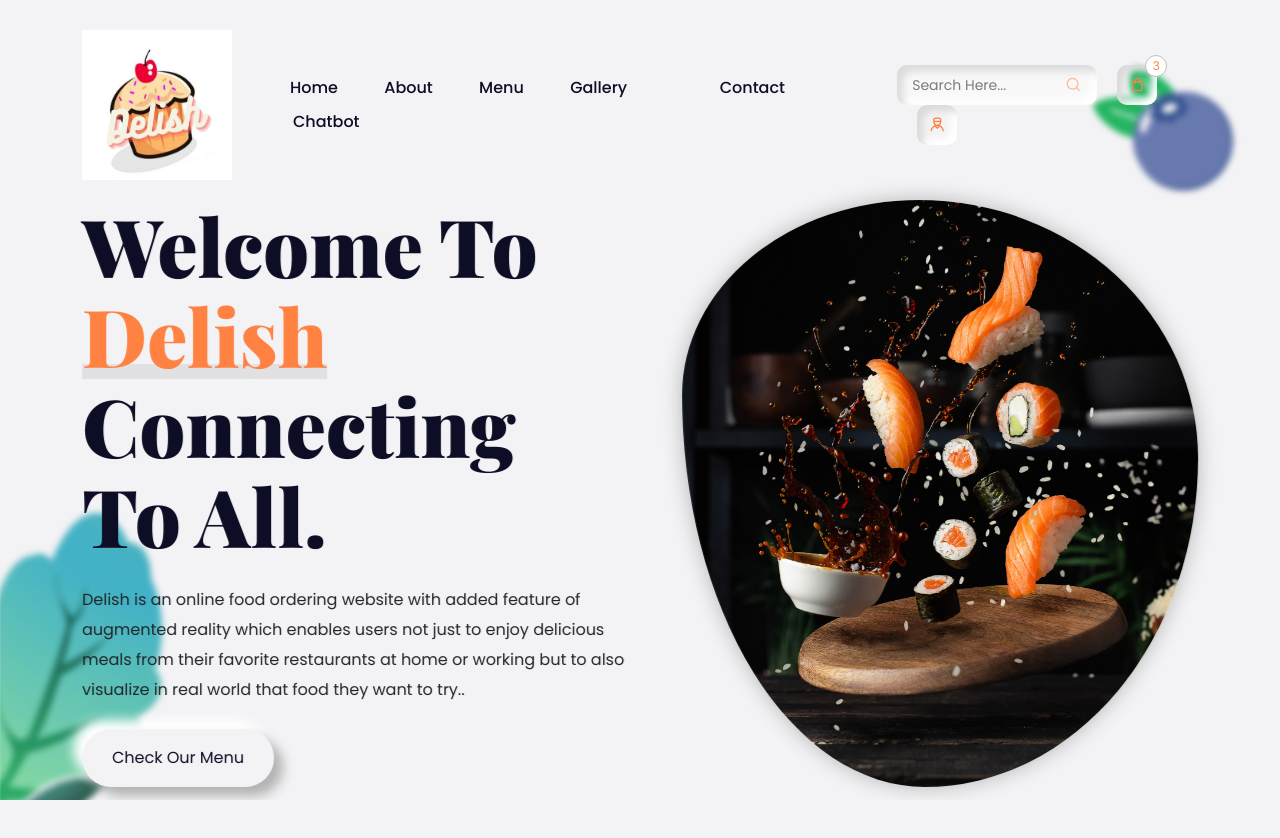
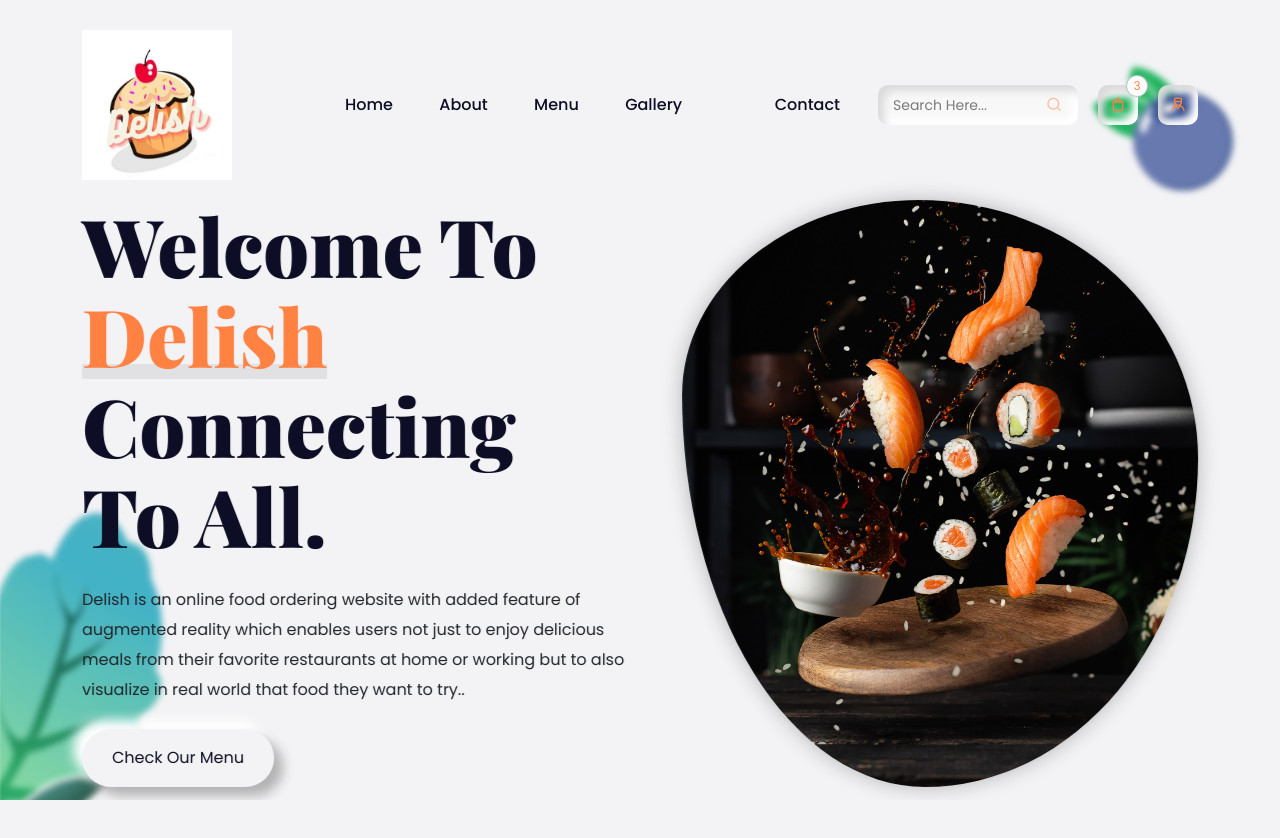
Before and after one commit to shivanjali11/Delish, a plain HTML site: page index.html in a window 1280 px wide. Shown: the top 838 px of the page. Drawn offline with nearby package versions, Linux system fonts and the light colour scheme; a web font is replaced by a local one.

Commit message:
Update index.html

```diff
--- a/index.html
+++ b/index.html
@@ -42,7 +42,7 @@
                                 <li><a href="#gallery">Gallery</a></li>
                                 <li><a href="#blog"></a></li>
                                 <li><a href="#contact">Contact</a></li>
-                                 <li><a href="">Chatbot</a></li>
+
                             </ul>
                         </nav>
                         <div class="header-right">
```
